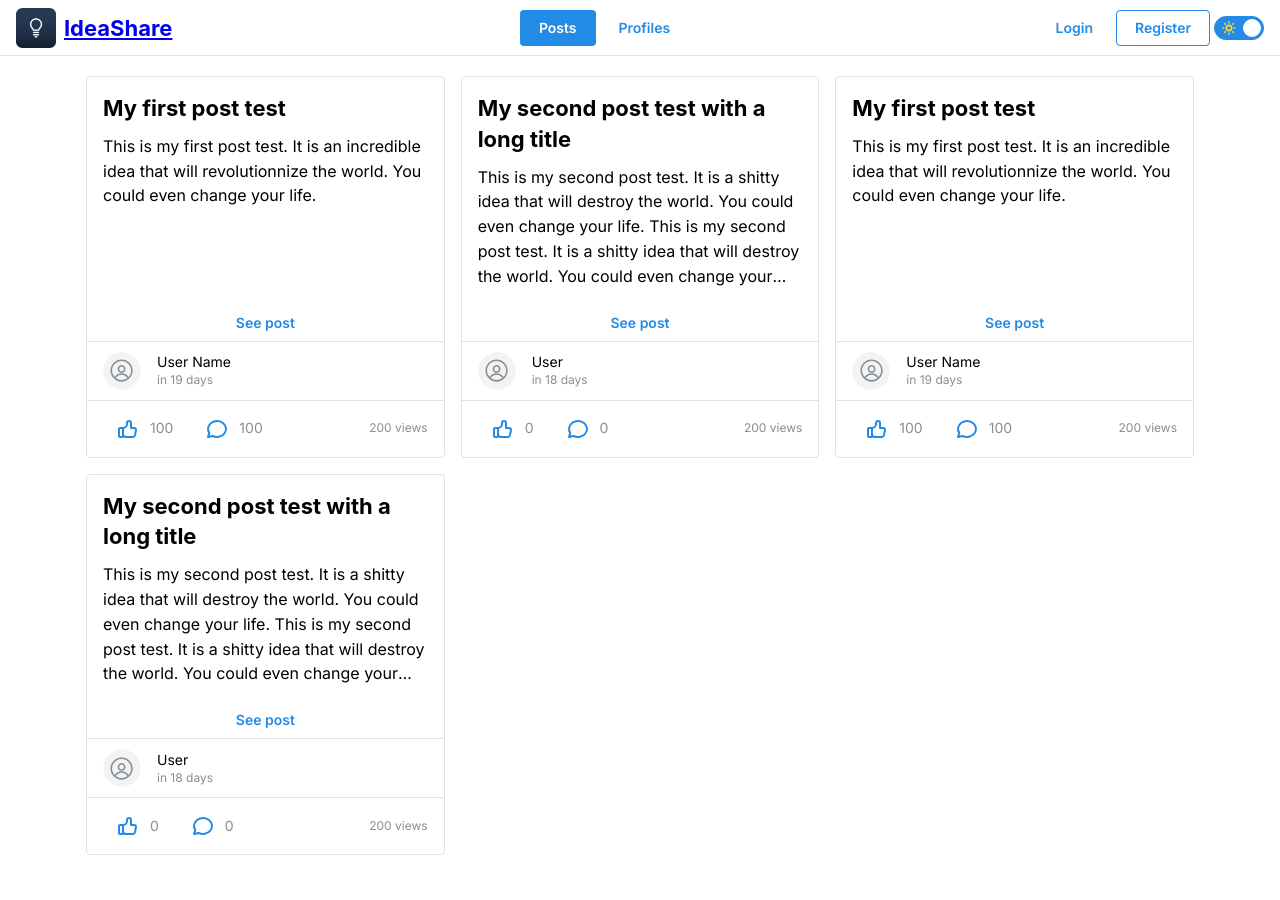
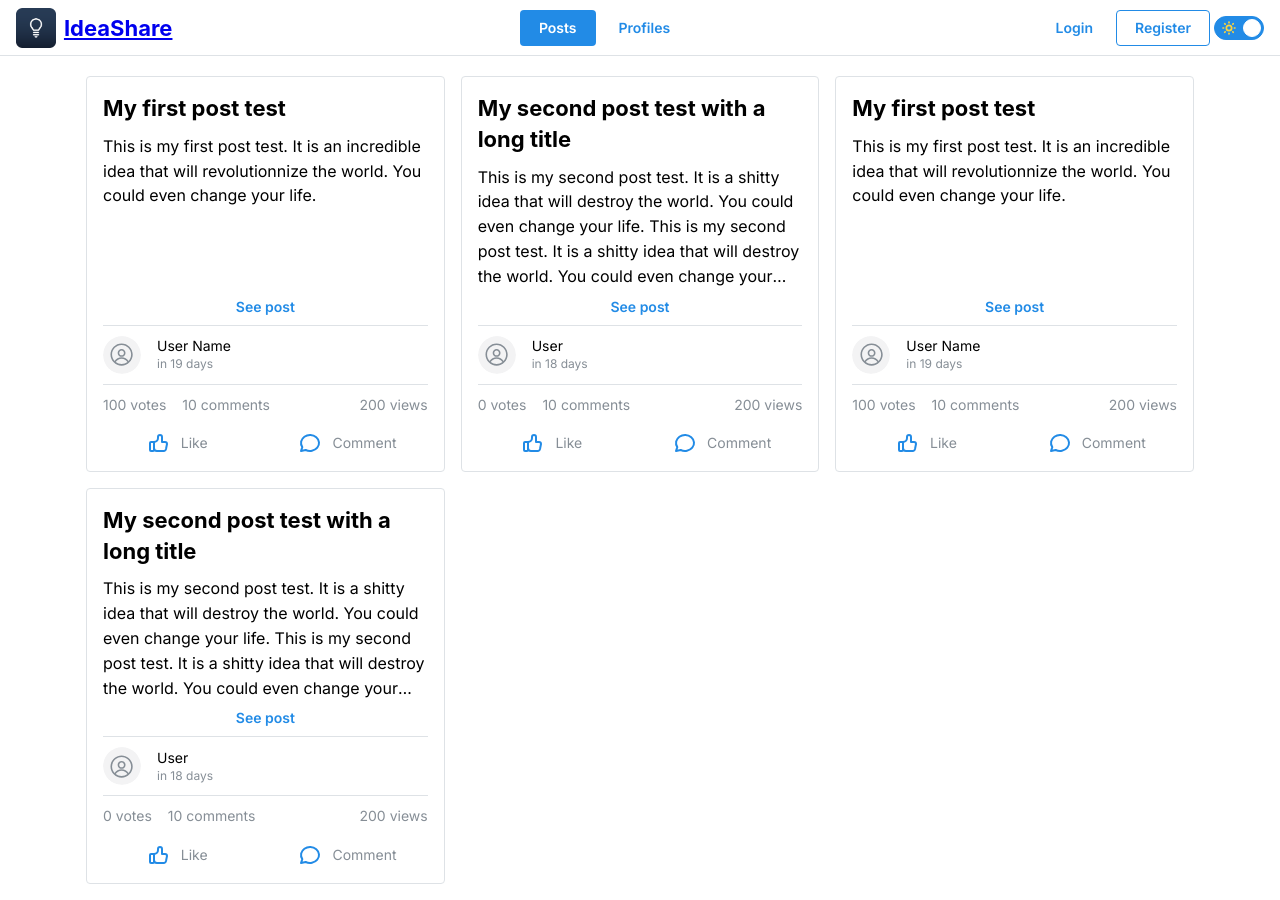
Before and after one commit to theofournier/ideashare-nextjs, a Next.js app: page /posts in a window 1280 px wide. Before the commit the page ends 871 px from the top, so only its background shows below. Built offline with nearby package versions, Linux system fonts and the light colour scheme; no server answers.

Commit message:
Posts list design

```diff
--- a/src/app/posts/_components/PostItem.tsx
+++ b/src/app/posts/_components/PostItem.tsx
@@ -22,16 +22,15 @@ type Props = {
 
 export const PostItem = ({ post }: Props) => {
   return (
-    <Card withBorder p={0}>
-      <Stack h="100%" justify="space-between">
-        <Stack px="md" pt="md" gap="xs">
+    <Card withBorder style={{ justifyContent: "space-between" }} pb="xs">
+      <Stack gap="xs">
         <Title order={3} lineClamp={2}>
           {post.title}
         </Title>
         <Text lineClamp={5}>{post.shortDescription}</Text>
       </Stack>
       <div>
-          <Flex px="md" justify="center">
+        <Flex justify="center">
           <Button
             component={NextLink}
             href={`/posts/${post.id}`}
@@ -41,29 +40,38 @@ export const PostItem = ({ post }: Props) => {
           </Button>
         </Flex>
         <Divider />
-          <Flex py="xs" px="md">
+        <Flex py="xs">
           <UserTimestamp user={post.user} date={post.createdAt} />
         </Flex>
         <Divider />
-          <Group justify="space-between" py="xs" px="md">
-            <Group gap={0}>
+        <Stack mt="xs" gap="xs">
+          <Group justify="space-between">
+            <Group>
+              <Text size="sm" c="dimmed">
+                {post.activityInfo?.voteCount ?? 0} votes
+              </Text>
+              <Text size="sm" c="dimmed">
+                {post.activityInfo?.commentCount ?? 0} comments
+              </Text>
+            </Group>
+            <Text size="sm" c="dimmed">
+              {post.activityInfo?.viewCount ?? 0} views
+            </Text>
+          </Group>
+          <Group grow>
             <Button variant="subtle" leftSection={<IconThumbUp />}>
               <Text size="sm" c="dimmed">
-                  {post.activityInfo?.likeCount ?? 0}
+                Like
               </Text>
             </Button>
             <Button variant="subtle" leftSection={<IconMessageCircle />}>
               <Text size="sm" c="dimmed">
-                  {post.activityInfo?.likeCount ?? 0}
+                Comment
               </Text>
             </Button>
           </Group>
-            <Text size="xs" c="dimmed">
-              {post.activityInfo?.viewCount ?? 0} views
-            </Text>
-          </Group>
+        </Stack>
       </div>
-      </Stack>
     </Card>
   );
 };
--- a/src/app/posts/page.tsx
+++ b/src/app/posts/page.tsx
@@ -7,9 +7,9 @@ export default async function Posts() {
   return (
     <Container size="lg">
       <SimpleGrid
-        cols={{ base: 1, xs: 2, sm: 3 }}
-        spacing={{ base: 10, sm: "md" }}
-        verticalSpacing={{ base: 10, sm: "md" }}
+        cols={{ base: 1, xs: 2, md: 3 }}
+        spacing={{ base: 10, md: "md" }}
+        verticalSpacing={{ base: 10, md: "md" }}
       >
         {[...posts, ...posts].map((post) => (
           <PostItem key={post.id} post={post} />
--- a/src/lib/supabase/queries/post/getPosts.ts
+++ b/src/lib/supabase/queries/post/getPosts.ts
@@ -28,7 +28,7 @@ export async function getPosts(): Promise<Post[]> {
       },
       activityInfo: {
         commentCount: 10,
-        likeCount: 100,
+        voteCount: 100,
         viewCount: 200,
       },
       createdAt: "2024-02-02T18:45:00Z",
--- a/src/lib/supabase/schema/types.ts
+++ b/src/lib/supabase/schema/types.ts
@@ -5,7 +5,7 @@ export type User = {
 };
 
 export type ActivityInfo = {
-  likeCount?: number;
+  voteCount?: number;
   commentCount?: number;
   viewCount?: number;
 };
```
Lines whose indentation alone changed are shown as unchanged.
